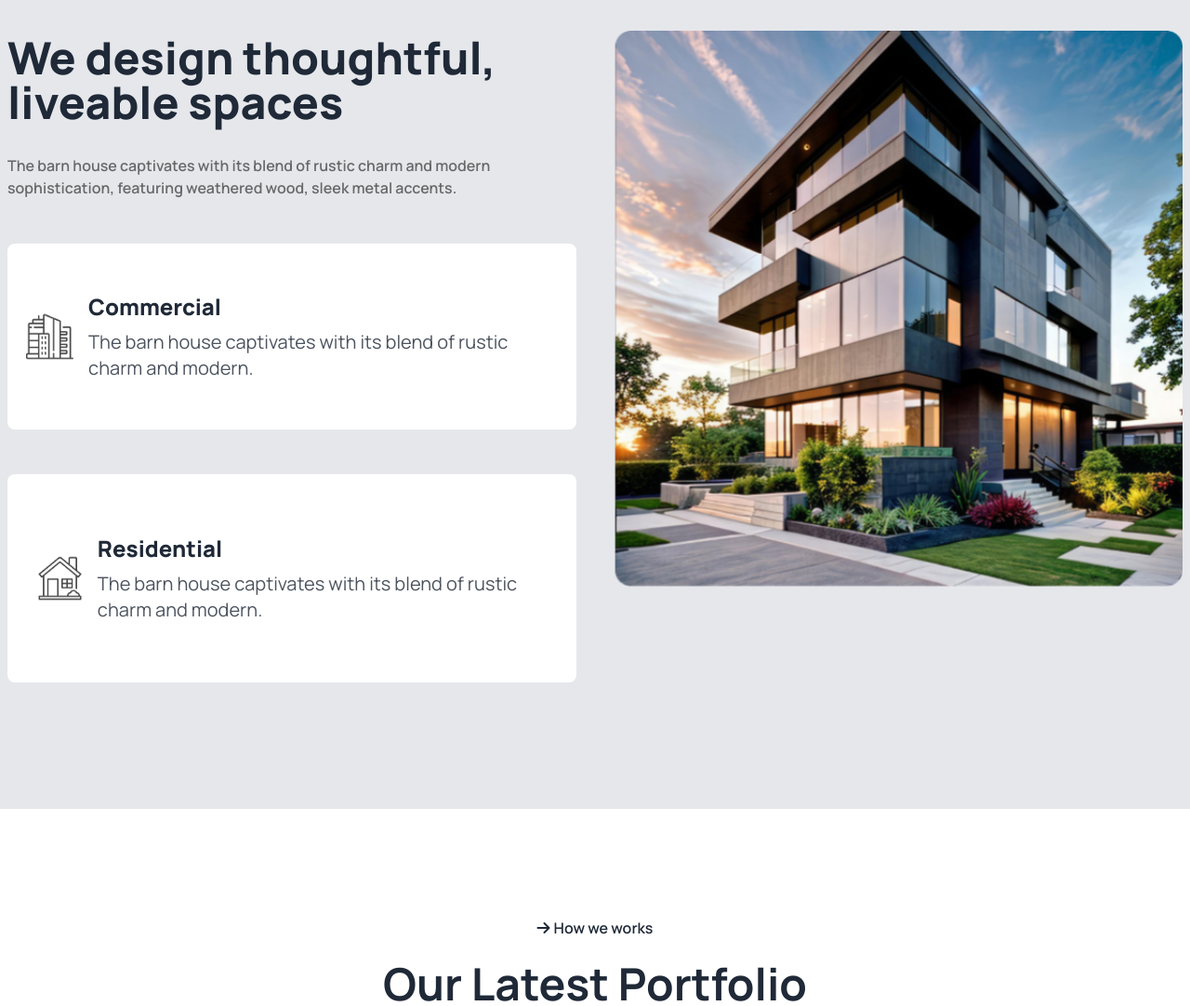
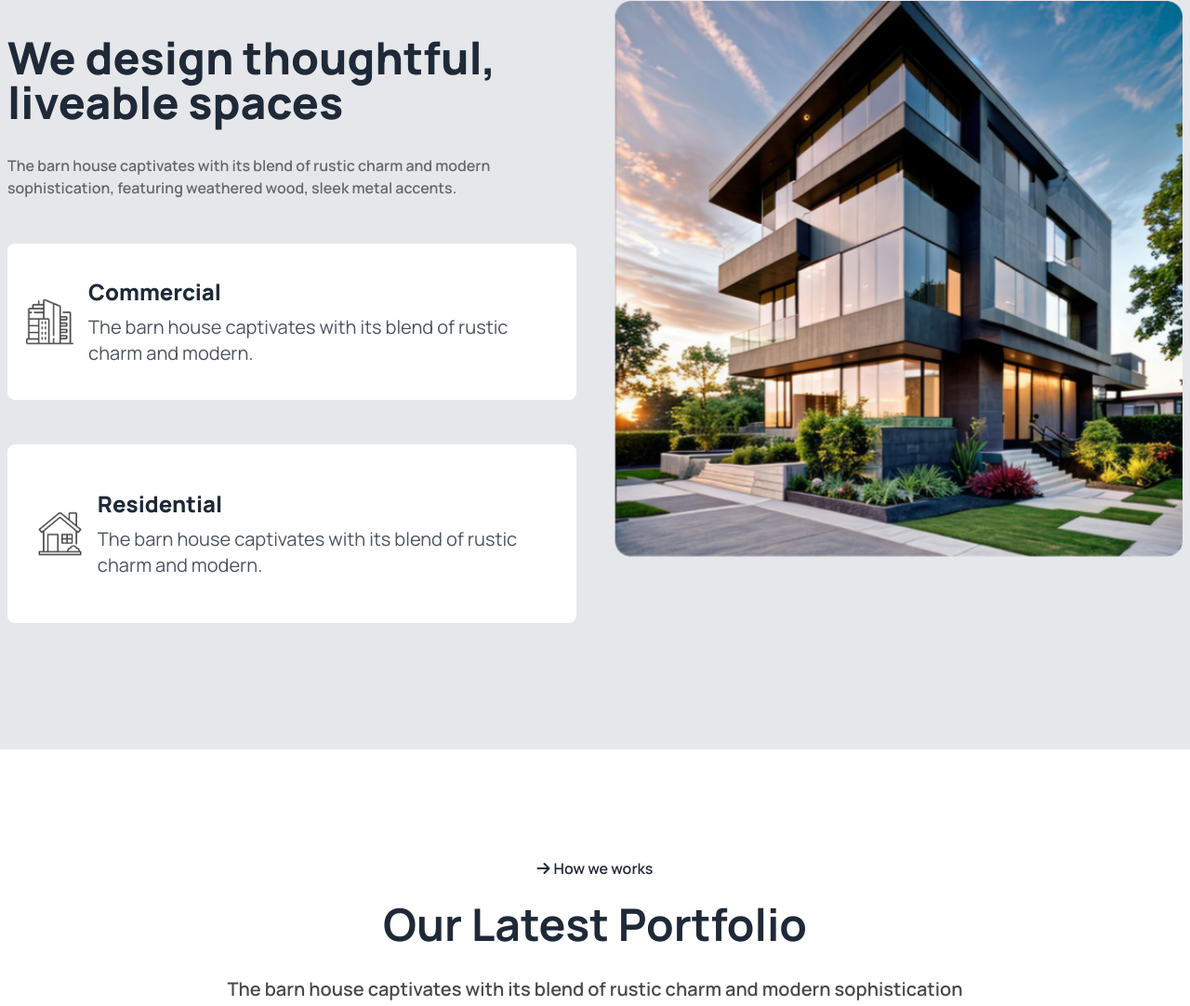
Before and after one commit to Tamjid388/Biker_Zone_LandingPage, a plain HTML site: page index.html in a window 1280 px wide. Shown: the part 1152-2234 px from the top of the page at 93% size. Drawn offline with nearby package versions, Linux system fonts and the light colour scheme.

Commit message:
padding removed

```diff
--- a/index.html
+++ b/index.html
@@ -177,7 +177,7 @@
             <div>
               <img src="assets/commercial.png" alt="" />
             </div>
-            <div class="flex flex-col text-start lg:py-8">
+            <div class="flex flex-col text-start lg:py-4">
               <h1 class="font-extrabold text-2xl">Commercial</h1>
               <h2 class="mt-2 opacity-80 text-xl">
                 The barn house captivates with its blend of rustic charm and
@@ -192,7 +192,7 @@
             <div>
               <img src="assets/residential.png" alt="" />
             </div>
-            <div class="flex flex-col text-start lg:py-8">
+            <div class="flex flex-col text-start lg:py-4">
               <h1 class="font-extrabold text-2xl">Residential</h1>
               <h2 class="mt-2 opacity-80 text-xl">
                 The barn house captivates with its blend of rustic charm and
```
